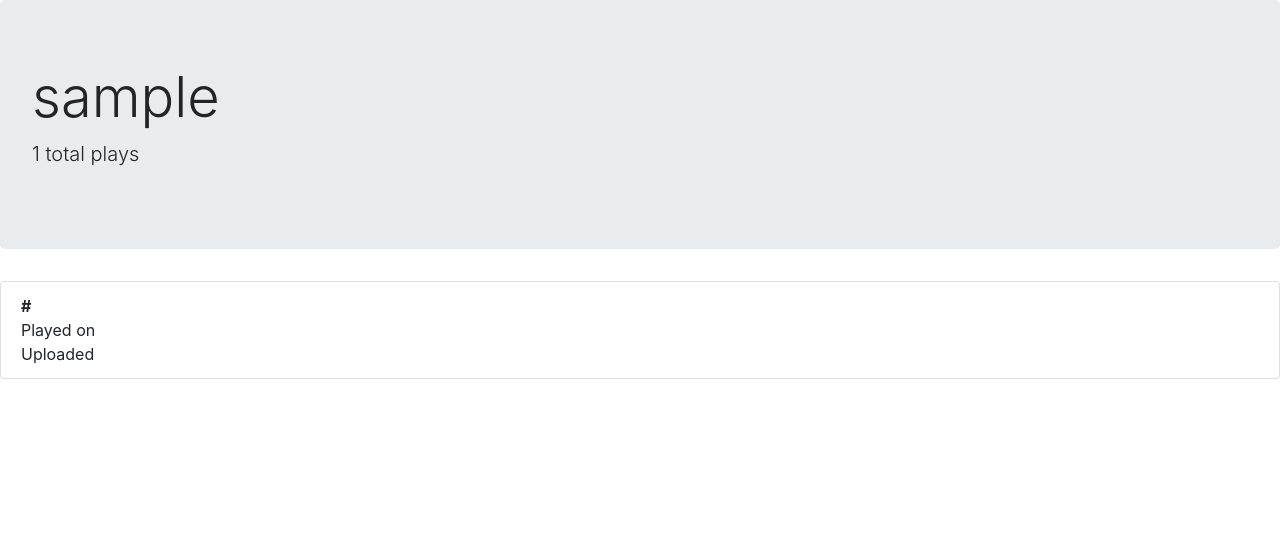
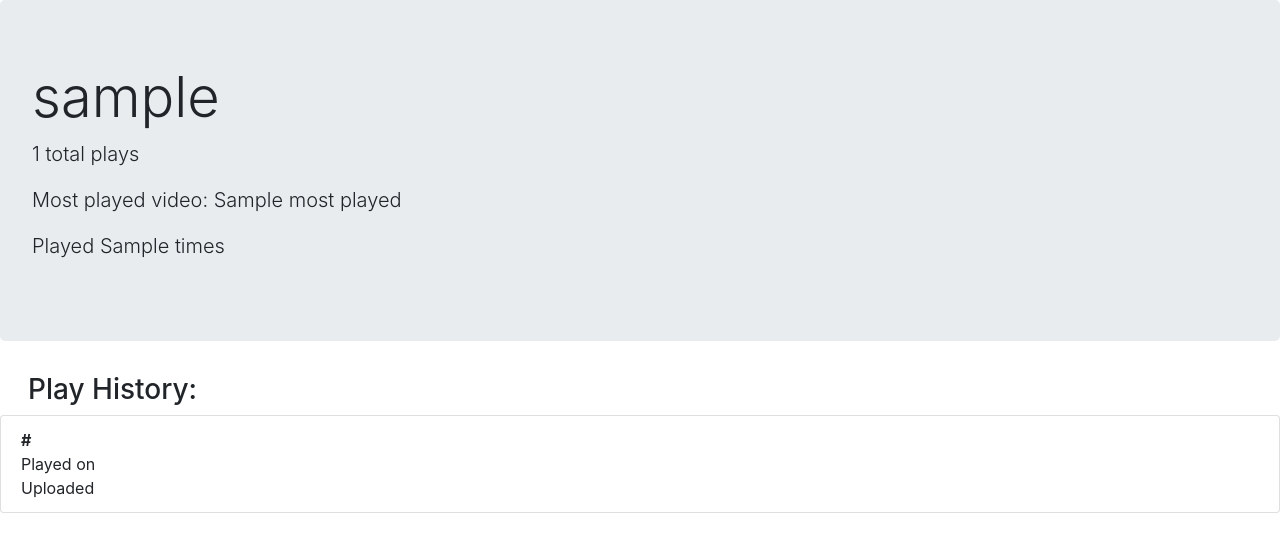
Before and after one commit to jtcourtemarche/flask-together, a Flask app: template templates/profile.html in a window 1280 px wide. Shown: the top 552 px of the page. Run offline with Flask 2, Linux system fonts and the light colour scheme; tables that the repository leaves empty hold one stand-in row (values such as "Sample post"); the template is opened without the code that fills it: values that come from a table or form of the project are taken from there, most other values are stand-ins (such as "Sample title", 1, 10 or a date in 2020); some libraries are stand-ins or nearby versions.

Commit message:
Add user profile page template

```diff
--- a/templates/profile.html
+++ b/templates/profile.html
@@ -12,15 +12,19 @@
       <link rel="stylesheet" href="../static/css/bootstrap.min.css">
       <!-- JS -->
       <script src="https://cdnjs.cloudflare.com/ajax/libs/popper.js/1.14.3/umd/popper.min.js" integrity="sha384-ZMP7rVo3mIykV+2+9J3UJ46jBk0WLaUAdn689aCwoqbBJiSnjAK/l8WvCWPIPm49" crossorigin="anonymous"></script>
-      <script type="text/javascript" src="../static/js/pace.min.js"></script>
       <!-- Icon -->
       <link rel="icon" type="image/png" href="../static/images/favicon.png">
    </head>
    <body>
         <div class="jumbotron">
             <h1 class="display-4">{{ user.username }}</h1>
-            <p class="lead odometer">{{ count }} total plays</p>
+            <p class="lead">{{ count }} total plays</p>
+            <p class="lead">Most played video: {{ most_played[0].video_title }} </p>
+            <p class="lead">Played {{ most_played[1] }} times</p>
         </div>
+        <h3 style="text-indent: 1em">
+            Play History:
+        </h3>
         <ul class="list-group">
         {% for h in history %}
             <li class="list-group-item">
```
